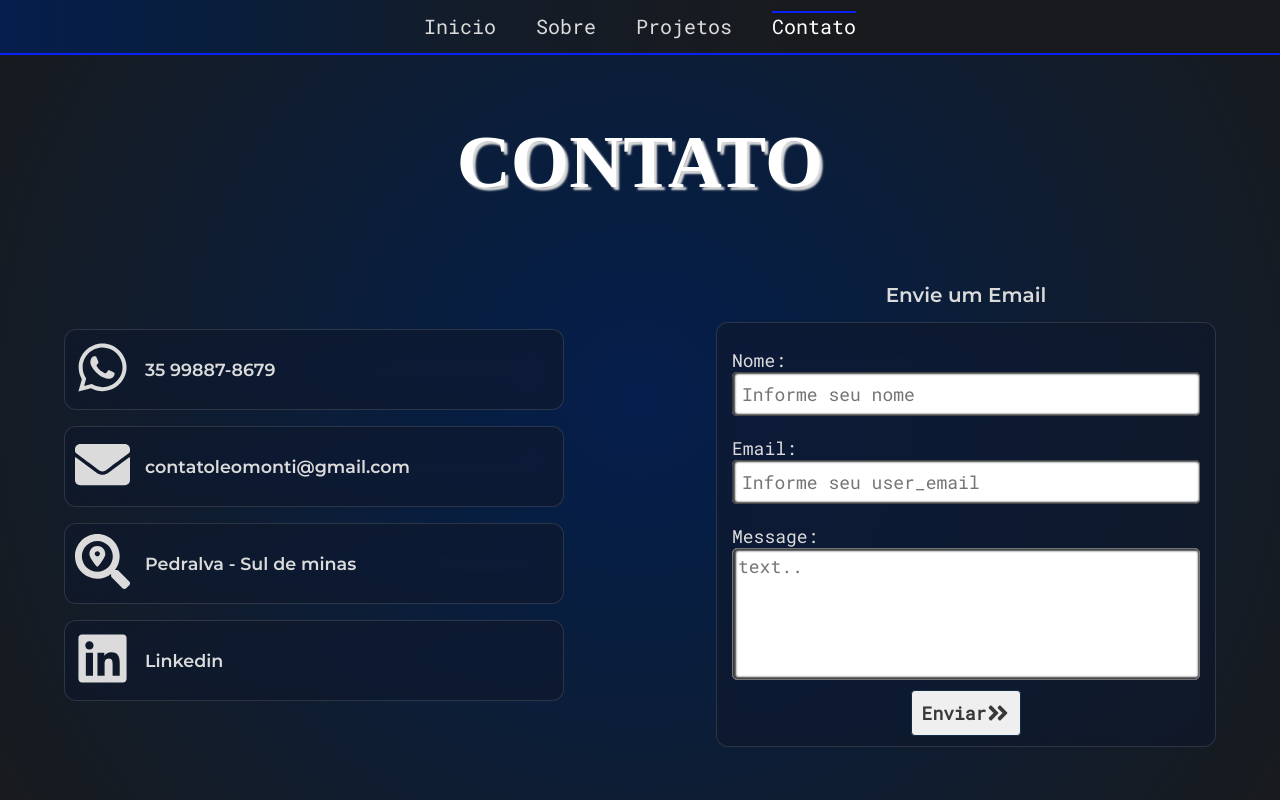
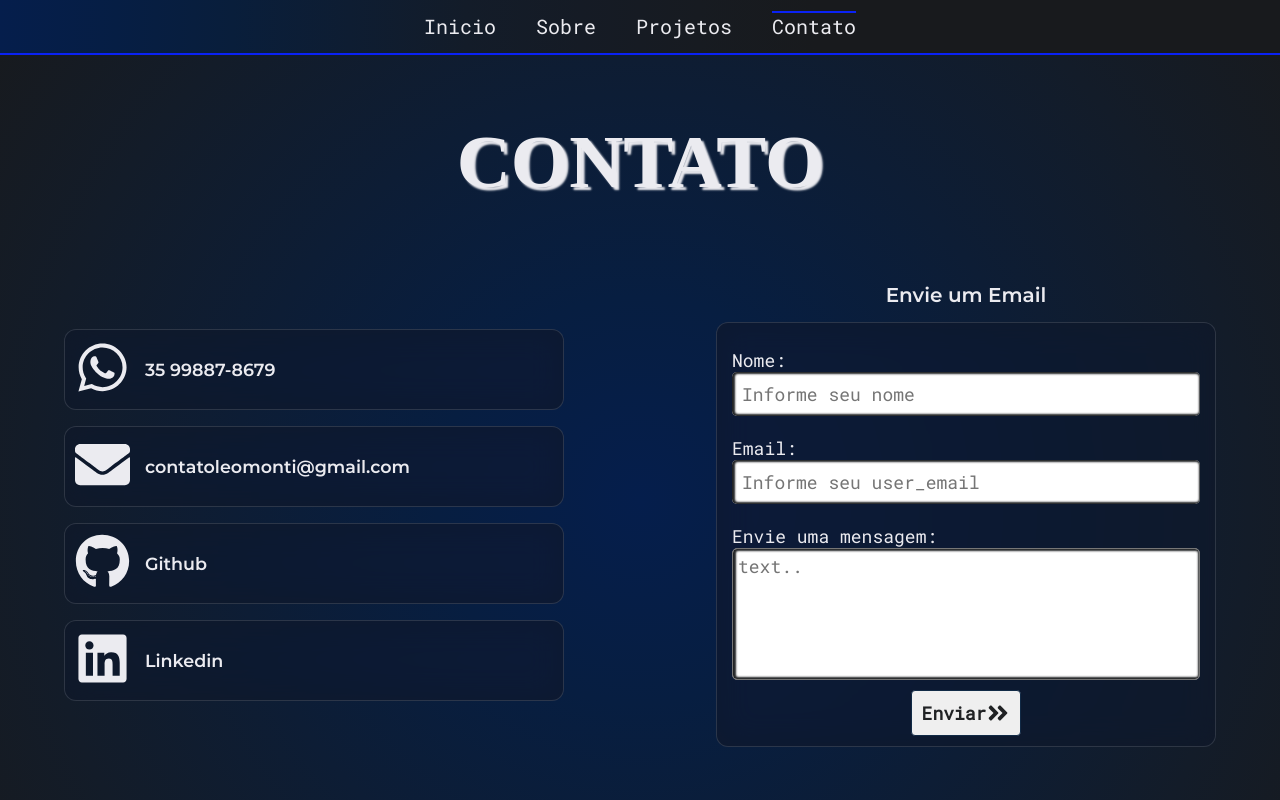
Before and after one commit to LeonardoMonti/portfolio, a React (Create React App) app: page /Contact in a window 1280 px wide. Shown: the top 800 px of the page. Built offline with nearby package versions, Linux system fonts and the light colour scheme; no server answers; a web font is replaced by a local one.

Commit message:
add new styled

```diff
--- a/src/components/HeroSection.js
+++ b/src/components/HeroSection.js
@@ -10,19 +10,17 @@ import PText from './PText';
 
 const HeroStyles = styled.div`
   .hero {
+    min-height: 1000px;
     height: 100vh;
-    min-height: 1000px;
     width: 100%;
     text-align: center;
     display: flex;
     align-items: center;
     justify-content: center;
-    position: relative;
   }
   .hero__heading {
     font-size: 2rem;
     margin-bottom: -4rem;
-    position: relative;
     span {
       display: inline-block;
       width: 100%;
@@ -35,13 +33,13 @@ const HeroStyles = styled.div`
     }
   }
   .hero__img {
-    max-width: 420px;
+    max-width: 370px;
     width: 100%;
     height: 550px;
     margin: 0 auto;
   }
   .hero__info {
-    margin-top: -18rem;
+    margin-top: -3.3rem;
   }
   .hero__social,
   .hero__scrollDown {
@@ -98,49 +96,50 @@ const HeroStyles = styled.div`
       }
     }
   }
-
+  @media only screen and (max-width: 1024px) {
+  }
   @media only screen and (max-width: 768px) {
     .hero {
-      min-height: 750px;
+      min-height: 630px;
     }
     .hero__heading {
       font-size: 1.5rem;
-      margin-bottom: -3rem;
+      margin-bottom: -4rem;
       .hero__name {
-        font-size: 3.8rem;
+        font-size: 3.7rem;
         text-shadow: 2px 2px 2px var(--gray-1);
         padding-bottom: 1rem;
       }
     }
     .hero__img {
-      width: 250px;
-      height: 300px;
+      width: 200px;
+      height: 320px;
     }
     .hero__info {
-      margin-top: 2rem;
+      margin-top: 0.2rem;
     }
     .hero__social {
       left: 0px;
-      bottom: -10%;
+      bottom: -1%;
       width: 20px;
       .hero__social__indicator {
-        width: 22px;
+        width: 27px;
         p {
           opacity: 0.9;
-          font-size: 1.3rem;
+          font-size: 1.6rem;
         }
         img {
-          max-height: 50px;
+          max-height: 40px;
         }
       }
       .hero__social__icon {
         ul {
           li {
             a {
-              font-size: 1.2rem;
+              font-size: 1rem;
               margin-bottom: 0.5rem;
               img {
-                width: 2.8rem;
+                width: 3.9rem;
               }
             }
           }
@@ -150,9 +149,9 @@ const HeroStyles = styled.div`
     .hero__scrollDown {
       right: 0;
       width: 20px;
-      gap: 1rem;
+      gap: 2rem;
       p {
-        font-size: 1.3rem;
+        font-size: 1.5rem;
       }
     }
   }
--- a/src/components/NavMenu.js
+++ b/src/components/NavMenu.js
@@ -112,7 +112,7 @@ const NavStyles = styled.nav`
     .navItems {
       --top: 1rem;
       transition: 0.3s ease transform;
-      background-color: var(--deep-dark);
+      background-color: var(--black-op);
       padding: 2rem;
       width: 90%;
       max-width: 300px;
--- a/src/components/PText.js
+++ b/src/components/PText.js
@@ -4,10 +4,14 @@ import styled from 'styled-components';
 const PStyle = styled.div`
   max-width: 500px;
   margin: 0 auto;
-  font-size: 1.8rem;
-  line-height: 1.3em;
+  font-size: 2.5rem;
+  line-height: 3.2rem;
+  border-bottom: 2px ridge var(--blue-up1);
+  text-shadow: 2px 5px 10px var(--black-op);
+  z-index: 5;
   @media only screen and (max-width: 768px) {
-    font-size: 1.4rem;
+    font-size: 2rem;
+    line-height: 5rem;
   }
 `;
 
--- a/src/components/contact/ContactForm.js
+++ b/src/components/contact/ContactForm.js
@@ -110,7 +110,26 @@ const FormStyles = styled.div`
   @media only screen and (max-width: 768px) {
     .formContain {
       width: 330px;
-      min-height: 400px;
+      min-height: 100px;
+      height: 440px;
+      form {
+        gap: 0rem;
+        label {
+          padding: 0.5rem;
+        }
+        input {
+          padding: 5px;
+          font-size: 10px;
+        }
+        .text {
+          justify-content: center;
+          padding: 0;
+          font-size: 1.8rem;
+        }
+      }
+    }
+    .hidden {
+      display: none;
     }
   }
 `;
@@ -169,7 +188,7 @@ export default function ContactForm() {
   return (
     <FormStyles>
       <div className="formContain">
-        <h1>Envie um Email</h1>
+        <h1 className="hidden">Envie um Email</h1>
         <form ref={form} onSubmit={formik.handleSubmit}>
           <label htmlFor="user_name">
             <div className="text">
@@ -213,7 +232,7 @@ export default function ContactForm() {
 
           <label htmlFor="message">
             <div className="text">
-              <span>Message:</span>
+              <span>Envie uma mensagem:</span>
               <span>
                 {formik.touched.message && formik.errors.message ? (
                   <div>{formik.errors.message}</div>
--- a/src/components/contact/ContactInfo.js
+++ b/src/components/contact/ContactInfo.js
@@ -1,10 +1,5 @@
 import React from 'react';
-import {
-  FaWhatsapp,
-  FaEnvelope,
-  FaSearchLocation,
-  FaLinkedin,
-} from 'react-icons/fa';
+import { FaWhatsapp, FaEnvelope, FaGithub, FaLinkedin } from 'react-icons/fa';
 import styled from 'styled-components';
 import Info from './Info';
 
@@ -26,10 +21,12 @@ const FormStyles = styled.div`
   }
   @media only screen and (max-width: 768px) {
     .infoContain {
-      width: 330px;
-      min-height: 220px;
-      height: 260px;
-      justify-content: start;
+      width: 300px;
+      flex-direction: row;
+      min-height: 10px;
+      height: 50px;
+      justify-content: center;
+      gap: 0.6rem;
     }
   }
 `;
@@ -45,9 +42,9 @@ export default function ContactForm() {
         />
         <Info icon={<FaEnvelope />} content="contatoleomonti@gmail.com" />
         <Info
-          icon={<FaSearchLocation />}
-          content="Pedralva - Sul de minas"
-          direct="https://goo.gl/maps/j1iSnZCEDawfXw4r9"
+          icon={<FaGithub />}
+          content="Github"
+          direct="https://github.com/LeonardoMonti"
         />
         <Info
           icon={<FaLinkedin />}
--- a/src/components/contact/ContactSection.js
+++ b/src/components/contact/ContactSection.js
@@ -5,7 +5,6 @@ import ContactForm from './ContactForm';
 import ContactInfo from './ContactInfo';
 
 const ContactStyles = styled.div`
-  height: 100vh;
   .contact {
     min-height: 1000px;
     display: flex;
@@ -47,7 +46,7 @@ const ContactStyles = styled.div`
       min-height: 750px;
     }
     .container {
-      margin-top: 10rem;
+      margin-top: 2rem;
       justify-content: space-between;
       display: flex;
       flex-direction: column;
--- a/src/components/contact/Info.js
+++ b/src/components/contact/Info.js
@@ -18,15 +18,23 @@ const InfoStyles = styled.div`
   }
 
   @media only screen and (max-width: 1024px) {
-    padding: 8px;
+    padding: 5px;
     a {
       width: 30px;
     }
   }
 
   @media only screen and (max-width: 768px) {
+    display: flex;
+    flex-direction: column;
+    width: 70px;
+    padding: 1px;
+    gap: 0.1rem;
     a {
-      width: 30px;
+      width: 40px;
+    }
+    .hidden {
+      display: none;
     }
   }
 `;
@@ -37,7 +45,7 @@ export default function Info({ icon, content, direct }) {
       <a href={direct} target="_blank" rel="noreferrer">
         {icon}
       </a>
-      <h3>{content}</h3>
+      <h3 className="hidden">{content}</h3>
     </InfoStyles>
   );
 }
--- a/src/styles/GlobalStyles.js
+++ b/src/styles/GlobalStyles.js
@@ -9,12 +9,12 @@ const GlobalStyles = createGlobalStyle`
   :root{
     --dark-bg: #262626;
     --deep-dark: #1E1E1E;
-    --white : white;
+    --white : rgb(235,235,240);
     --black: black;
     --black-op: rgba(9, 11, 13, 1);
-    --black-op8: rgba(9, 11, 13, 0.8);
+    --black-op8: rgba(9, 11, 13, 0.9);
     --black-op6: rgba(9, 11, 13, 0.6);
-    --gray-1: #DBDBDB;
+    --gray-1: rgb(235,235,240);
     --gray-2: #363636;
     --gray-3: rgba(9,11,13,0.6);
     --gray-4: rgba(9,11,13,0.8);
```
